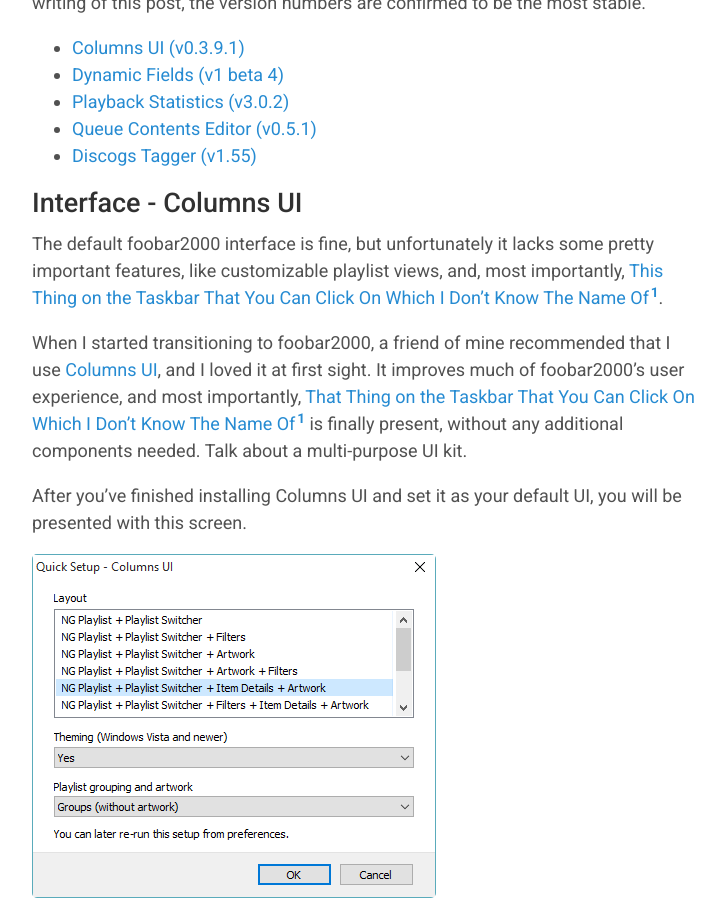
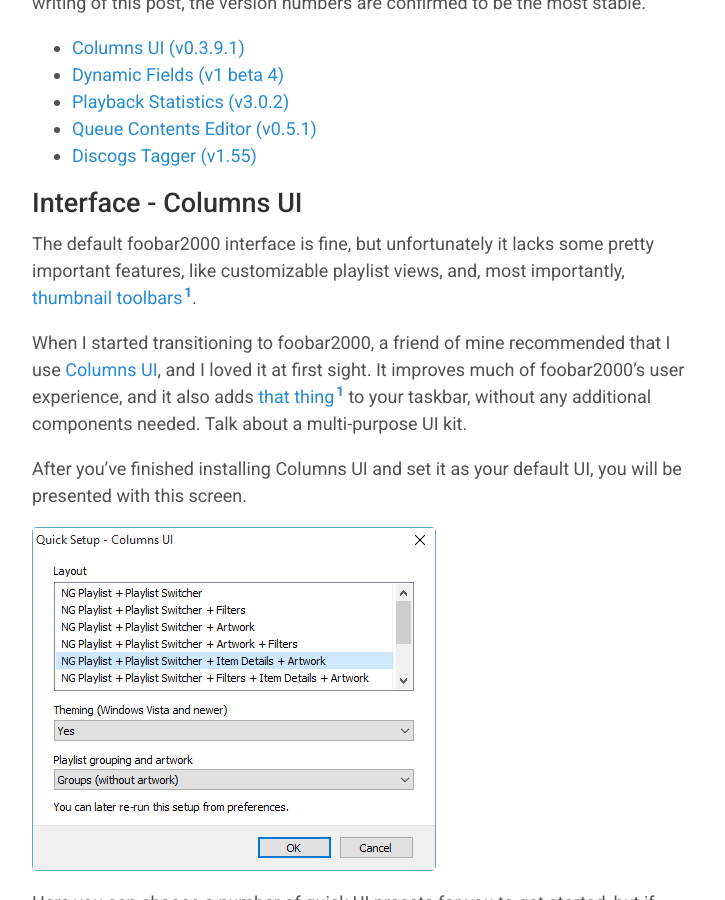
Before and after one commit to resir014/resir014.github.io, a Jekyll site: the page built from _posts/2015-11-08-the-ultimate-foobar2000-setup.md, in a window 1280 px wide and 900 px high, scrolled down 1260 px. Shown: the whole window, without its empty margins (275-1000 px from the left). Built offline with Jekyll 4.4.1, drawn with Linux system fonts in a browser that asks for light colours; nearby versions of some CDN libraries; comment, search, counter and statistics services are not loaded; some of the changed text lies outside the part shown.

Commit message:
Updated: The Ultimate foobar2000 Setup*

```diff
--- a/_posts/2015-11-08-the-ultimate-foobar2000-setup.md
+++ b/_posts/2015-11-08-the-ultimate-foobar2000-setup.md
@@ -28,9 +28,9 @@
 
 ## Interface - Columns UI
 
-The default foobar2000 interface is fine, but unfortunately it lacks some pretty important features, like customizable playlist views, and, most importantly, [This Thing on the Taskbar That You Can Click On Which I Don't Know The Name Of]({{ site.baseurl }}/public/images/blog/foobar2000/2015-11-07_00-03-28.png)[^fn-thumbbars].
+The default foobar2000 interface is fine, but unfortunately it lacks some pretty important features, like customizable playlist views, and, most importantly, [thumbnail toolbars]({{ site.baseurl }}/public/images/blog/foobar2000/2015-11-07_00-03-28.png){:target="_blank"}[^fn-thumbbars].
 
-When I started transitioning to foobar2000, a friend of mine recommended that I use [Columns UI](http://yuo.be/columns.php), and I loved it at first sight. It improves much of foobar2000's user experience, and most importantly, [That Thing on the Taskbar That You Can Click On Which I Don't Know The Name Of]({{ site.baseurl }}/public/images/blog/foobar2000/2015-11-07_00-03-28.png)[^fn-thumbbars] is finally present, without any additional components needed. Talk about a multi-purpose UI kit.
+When I started transitioning to foobar2000, a friend of mine recommended that I use [Columns UI](http://yuo.be/columns.php), and I loved it at first sight. It improves much of foobar2000's user experience, and it also adds [that thing]({{ site.baseurl }}/public/images/blog/foobar2000/2015-11-07_00-03-28.png){:target="_blank"}[^fn-thumbbars] to your taskbar, without any additional components needed. Talk about a multi-purpose UI kit.
 
 After you've finished installing Columns UI and set it as your default UI, you will be presented with this screen.
 
@@ -211,5 +211,5 @@
 
 It's a tedious process at first, but trust me, it really *will* be worth it at the end of the day. Feel free to [tweet at me](https://twitter.com/resir014) if you need help in your setup procedure.
 
-[^fn-thumbbars]: Though a friend of mine *did* tell me it's called [thumbnail toolbars](https://msdn.microsoft.com/en-us/library/windows/desktop/dd378460(v=vs.85).aspx#thumbbars){:target="_blank"}, but still.
-[^fn-discogs-oauth]: [Source.](https://www.discogs.com/developers/#page:authentication,header:authentication-discogs-auth-flow){:target="_blank"}
+[^fn-thumbbars]: <https://msdn.microsoft.com/en-us/library/windows/desktop/dd378460(v=vs.85).aspx#thumbbars>{:target="_blank"}
+[^fn-discogs-oauth]: <https://www.discogs.com/developers/#page:authentication,header:authentication-discogs-auth-flow>{:target="_blank"}
```
